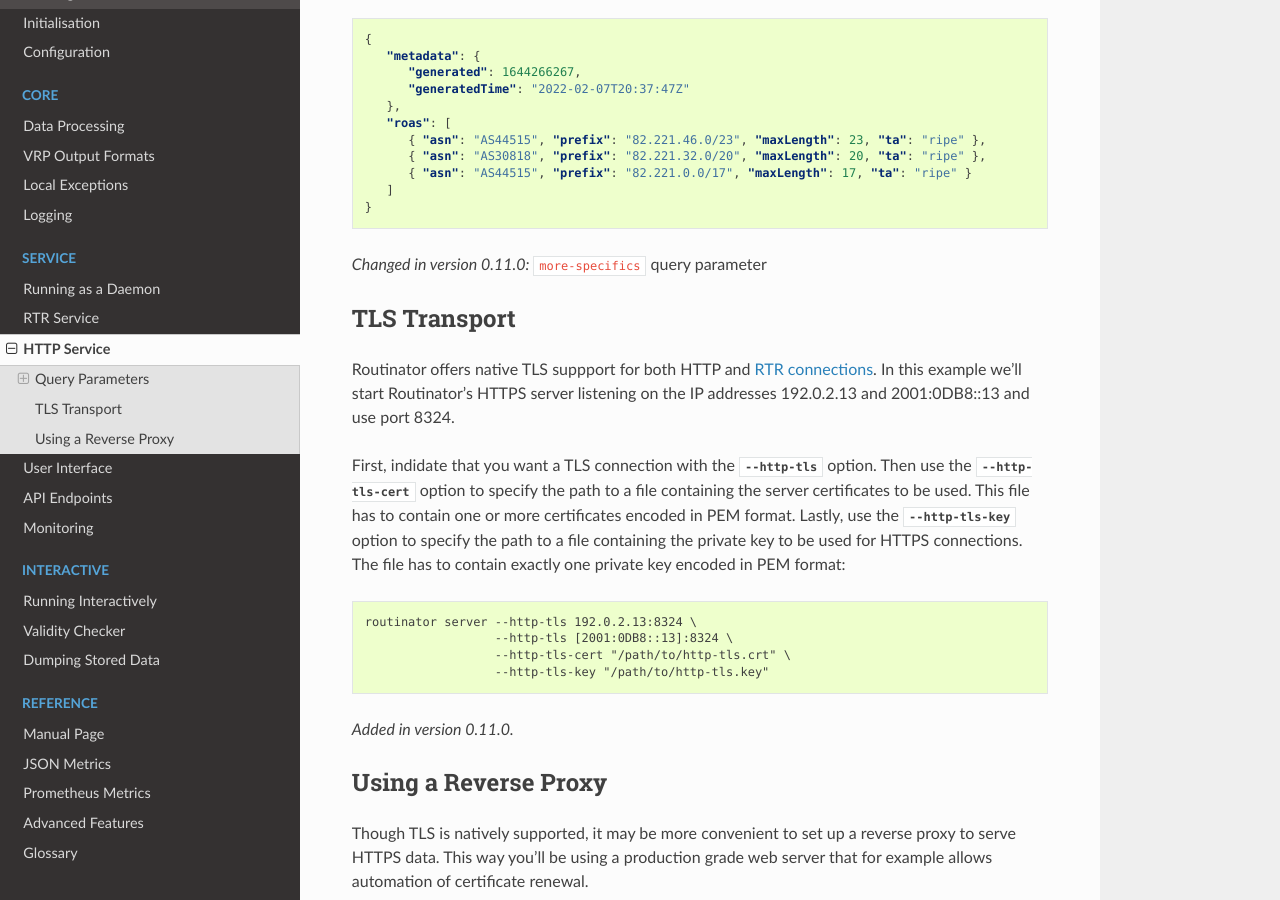
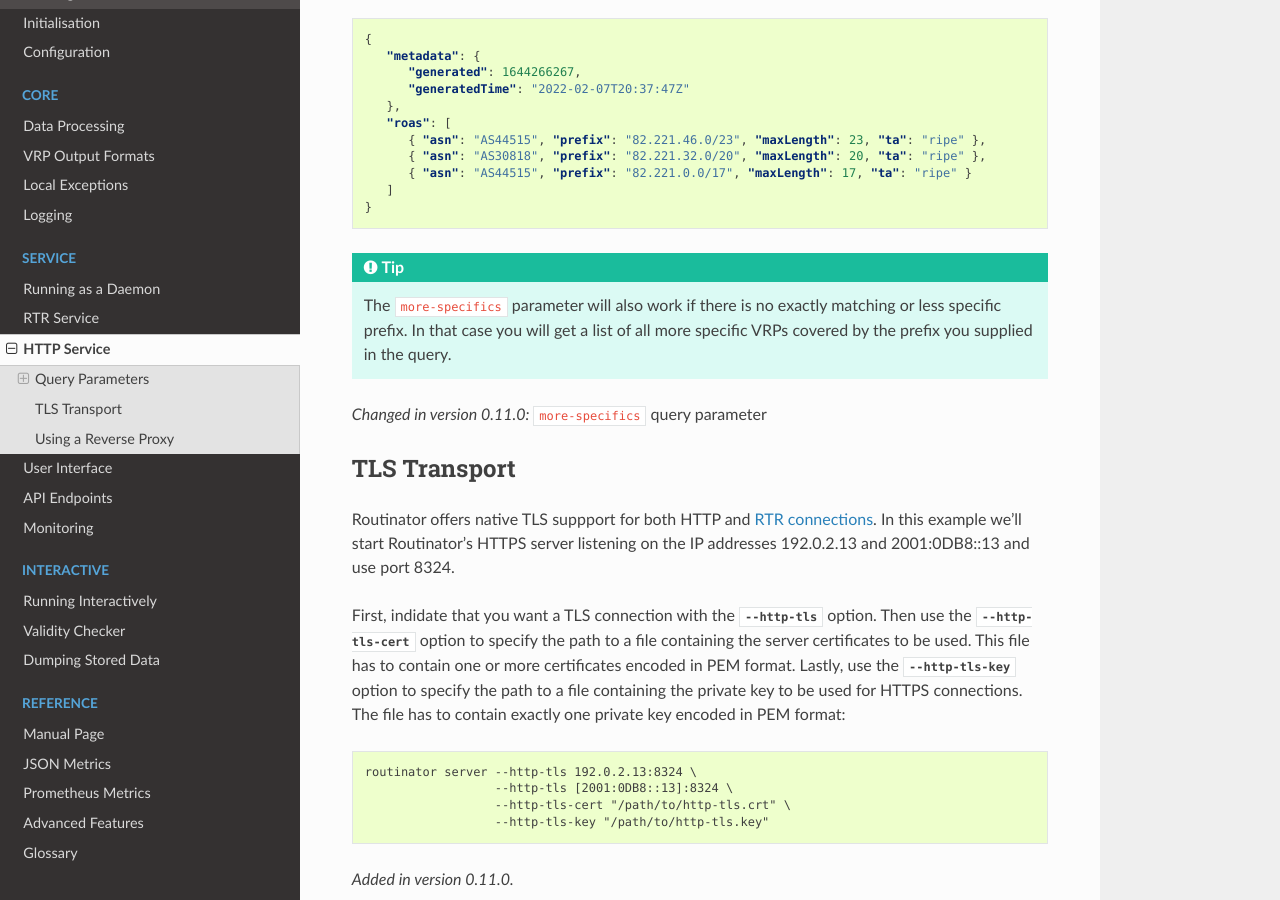
Before and after one commit to NLnetLabs/routinator, a Sphinx documentation site: the page built from doc/manual/source/http-service.rst, in a window 1280 px wide and 900 px high, scrolled down 1741 px. Built offline with Sphinx 7.4.7 and the Read the Docs theme 2.0.0, drawn with Linux system fonts in a browser that asks for light colours.

Commit message:
Describe more specifics if there is no exact match

```diff
--- a/doc/manual/source/http-service.rst
+++ b/doc/manual/source/http-service.rst
@@ -105,6 +105,11 @@
       ]
    }
 
+.. Tip:: The ``more-specifics`` parameter will also work if there is no
+         exactly matching or less specific prefix. In that case you
+         will get a list of all more specific VRPs covered by the prefix you
+         supplied in the query.
+
 .. versionchanged:: 0.11.0
    ``more-specifics`` query parameter
 
```
